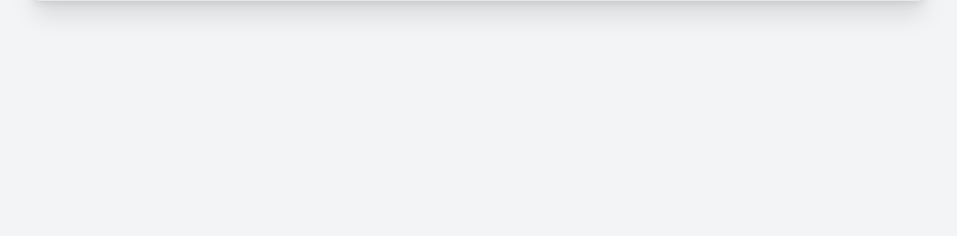
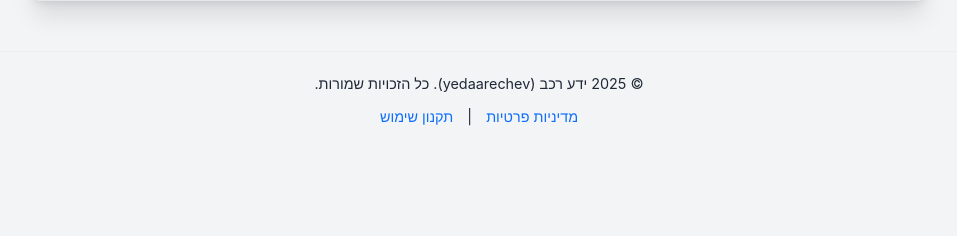
Before and after one commit to giladscore494/reliabilityAIModelsR, a Flask app: page / in a window 1280 px wide. Shown: the part 472-708 px from the top of the page, without its empty margins (161-1118 px from the left). Run offline with Flask 3, Linux system fonts and the light colour scheme.

Commit message:
Update index.html

```diff
--- a/my-flask-app/templates/index.html
+++ b/my-flask-app/templates/index.html
@@ -32,7 +32,6 @@
             <a href="/login" class="user-button login" style="font-size: 1.05rem; padding: 0.7rem 1.2rem;">התחבר עם גוגל</a>
         </div>
 
-        <!-- משאירים את הטופס ב-DOM אבל מוסתרים כדי שלא יכסה/יטריד בעימוד -->
         <form id="car-form" class="hidden" aria-hidden="true">
         {% else %}
         <form id="car-form">
@@ -114,6 +113,15 @@
         </div>
     </main>
 
+    <footer style="text-align: center; padding: 20px; margin-top: 50px; border-top: 1px solid #eee; font-size: 0.9em;">
+        <p>
+            &copy; 2025 ידע רכב (yedaarechev). כל הזכויות שמורות.
+        </p>
+        <p style="margin-top: 10px;">
+            <a href="{{ url_for('privacy') }}" style="margin: 0 10px; color: #0d6efd; text-decoration: none;">מדיניות פרטיות</a> |
+            <a href="{{ url_for('terms') }}" style="margin: 0 10px; color: #0d6efd; text-decoration: none;">תקנון שימוש</a>
+        </p>
+    </footer>
     <script>
         // מצהיר בקצה ה-HTML כדי שלא יפריע לעימוד
         const userIsAuthenticated = {{ user.is_authenticated | tojson }};
```
